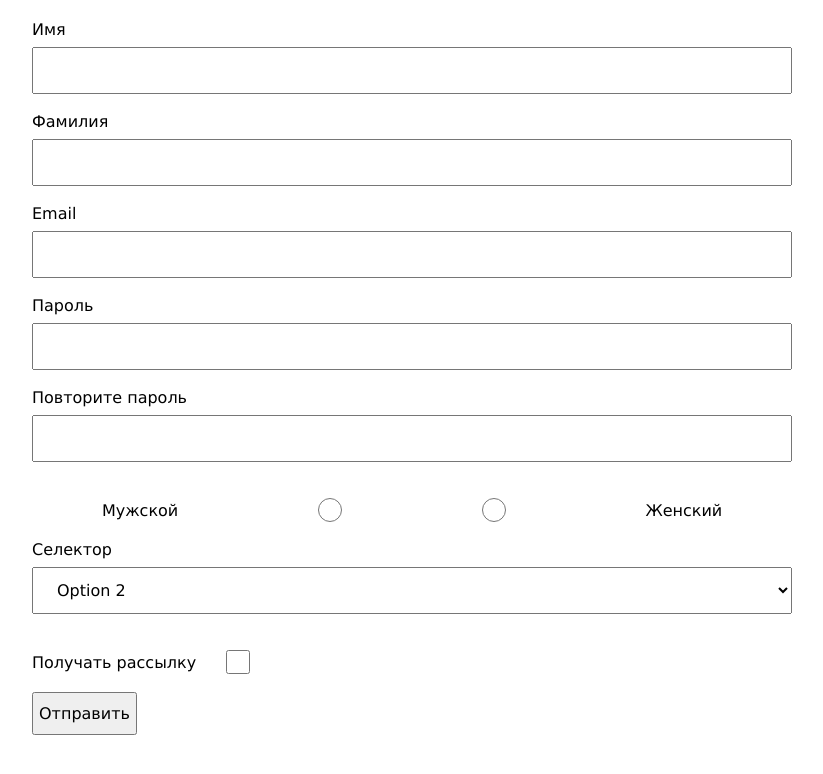
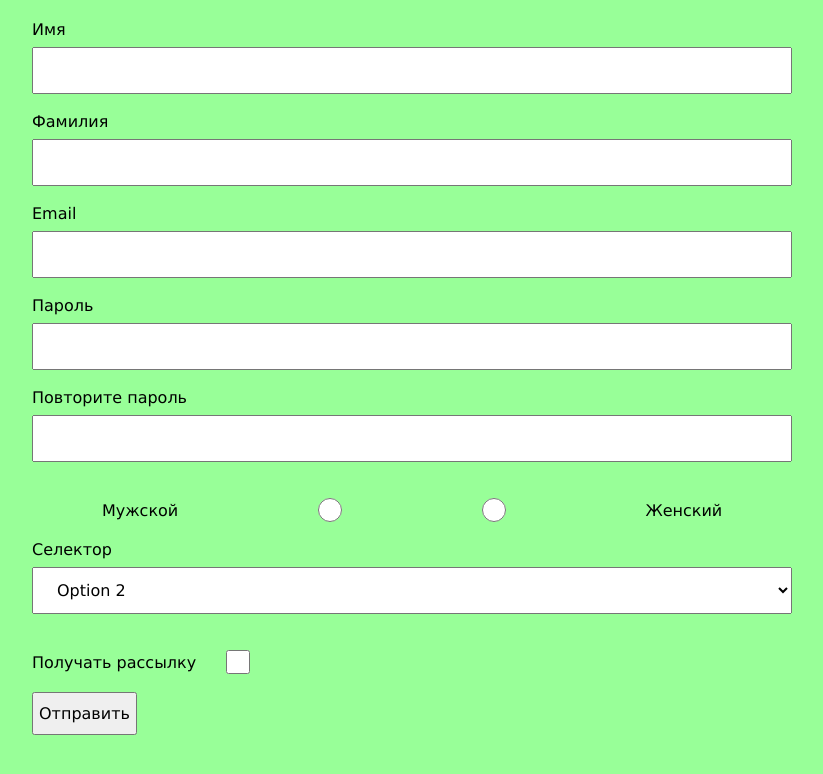
Before and after one commit to SashaGH/zadanie_6, a plain HTML site: page index.html in a window 1280 px wide. Shown: the whole page, without its empty margins (228-1051 px from the left). Drawn offline with Linux system fonts and the light colour scheme.

Commit message:
Update app.css

```diff
--- a/app.css
+++ b/app.css
@@ -10,6 +10,7 @@ body {
     width: 80%;
     max-width: 760px;
     padding: 10px;
+    background: #98FF98;
 }
 
 .d-flex {
```
